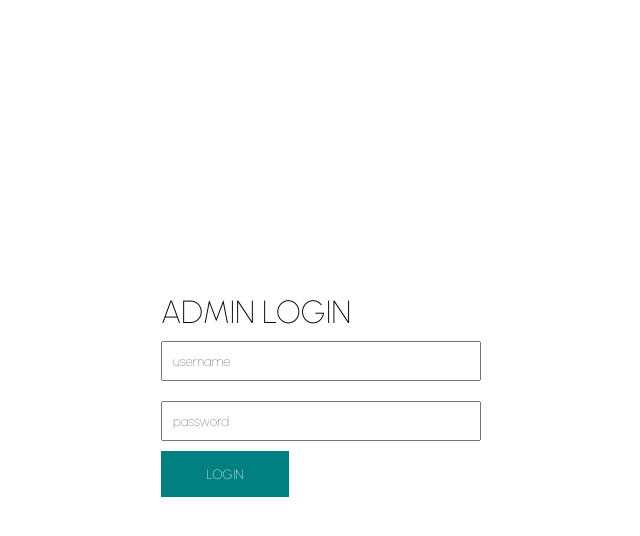
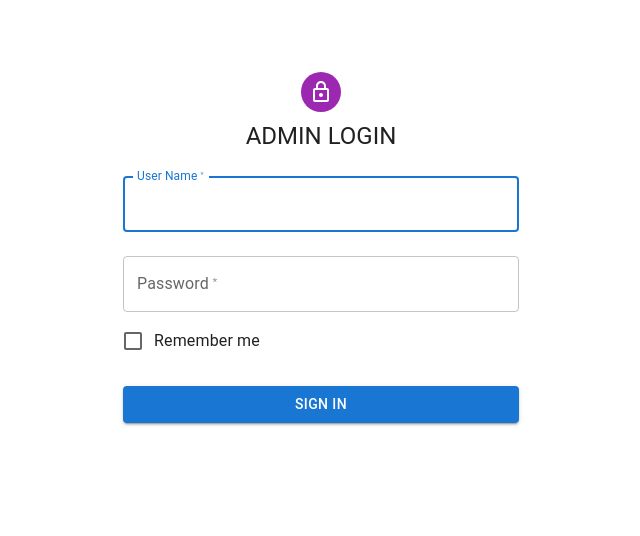
Before and after one commit to Anry001/guini-bo-fe, a React (Vite) app: page / in a window 1280 px wide. Shown: the top 536 px of the page, without its empty margins (319-959 px from the left). Built offline with nearby package versions, Linux system fonts and the light colour scheme.

Commit message:
feat(login-page): remade admin login page with MUI

```diff
--- a/package.json
+++ b/package.json
@@ -11,7 +11,9 @@
   "dependencies": {
     "@emotion/react": "^11.10.5",
     "@emotion/styled": "^11.10.5",
-    "@mui/material": "^5.11.3",
+    "@mui/icons-material": "^5.11.0",
+    "@mui/material": "^5.11.4",
+    "@pankod/refine-mui": "^3.61.2",
     "axios": "^1.2.2",
     "react": "^18.2.0",
     "react-dom": "^18.2.0",
--- a/src/App.tsx
+++ b/src/App.tsx
@@ -1,103 +1,87 @@
-import styled from 'styled-components';
-import { useState } from 'react';
+import * as React from 'react';
+import Avatar from '@mui/material/Avatar';
+import Button from '@mui/material/Button';
+import CssBaseline from '@mui/material/CssBaseline';
+import TextField from '@mui/material/TextField';
+import FormControlLabel from '@mui/material/FormControlLabel';
+import Checkbox from '@mui/material/Checkbox';
+import Box from '@mui/material/Box';
+import LockOutlinedIcon from '@mui/icons-material/LockOutlined';
+import Typography from '@mui/material/Typography';
+import Container from '@mui/material/Container';
+import { createTheme, ThemeProvider } from '@mui/material/styles';
 
-const Container = styled.div`
-  width: 100vw;
-  height: 100vh;
-  background: linear-gradient(
-      rgba(255, 255, 255, 0.5),
-      rgba(255, 255, 255, 0.5)
-    ),
-    center;
-  background-size: cover;
-  display: flex;
-  align-items: center;
-  justify-content: center;
-`;
+const theme = createTheme();
 
-const Wrapper = styled.div`
-  width: 25%;
-  padding: 20px;
-  background-color: white;
-`;
-
-const Title = styled.h1`
-  font-style: 24px;
-  font-weight: 300;
-`;
-
-const Form = styled.form`
-  display: flex;
-  flex-direction: column;
-`;
-
-const Input = styled.input`
-  flex: 1;
-  min-width: 40%;
-  margin: 10px 0px;
-  padding: 10px;
-`;
-
-const Button = styled.button`
-  width: 40%;
-  border: none;
-  padding: 15px 20px;
-  background-color: teal;
-  color: white;
-  cursor: pointer;
-  margin-bottom: 10px;
-  &:disabled {
-    color: green;
-    cursor: not-allowed;
-  }
-`;
-
-const Link = styled.a`
-  margin: 5px 0px;
-  flex: 12px;
-  text-decoration: underline;
-  cursor: pointer;
-`;
-
-const Error = styled.span`
-  color: red;
-`;
-
-const App = () => {
-  const [username, setUserName] = useState('');
-  const [password, setPassword] = useState('');
-  // const dispatch = useDispatch();
-  // const { isFetching, error } = useSelector((state) => state.user);
-
-  // const handleClick = (e) => {
-  //   e.preventDefault();
-  //   login(dispatch, { username, password });
-  // };
+export default function SignIn() {
+  const handleSubmit = (event: React.FormEvent<HTMLFormElement>) => {
+    event.preventDefault();
+    const data = new FormData(event.currentTarget);
+    console.log({
+      email: data.get('email'),
+      password: data.get('password'),
+    });
+  };
 
   return (
-    <Container>
-      <Wrapper>
-        <Title>ADMIN LOGIN</Title>
-        <Form>
-          <Input
-            placeholder="username"
-            onChange={(e) => setUserName(e.target.value)}
-          />
-          <Input
-            placeholder="password"
-            type="password"
-            onChange={(e) => setPassword(e.target.value)}
-          />
-          <Button /* onClick={handleClick} */ /* disabled={isFetching} */>
-            LOGIN
-          </Button>
-          {/* {error && <Error>Something went wrong...</Error>} */}
-          {/* <Link>DONT YOU REMEMBER THE PASSWORD?</Link>
-          <Link>CREATE A NEW ACCOUNT</Link> */}
-        </Form>
-      </Wrapper>
-    </Container>
+    <ThemeProvider theme={theme}>
+      <Container component="main" maxWidth="xs">
+        <CssBaseline />
+        <Box
+          sx={{
+            marginTop: 8,
+            display: 'flex',
+            flexDirection: 'column',
+            alignItems: 'center',
+          }}
+        >
+          <Avatar sx={{ m: 1, bgcolor: 'secondary.main' }}>
+            <LockOutlinedIcon />
+          </Avatar>
+          <Typography component="h1" variant="h5">
+            ADMIN LOGIN
+          </Typography>
+          <Box
+            component="form"
+            onSubmit={handleSubmit}
+            noValidate
+            sx={{ mt: 1 }}
+          >
+            <TextField
+              margin="normal"
+              required
+              fullWidth
+              id="user-name"
+              label="User Name"
+              name="user-name"
+              autoComplete="user-name"
+              autoFocus
+            />
+            <TextField
+              margin="normal"
+              required
+              fullWidth
+              name="password"
+              label="Password"
+              type="password"
+              id="password"
+              autoComplete="current-password"
+            />
+            <FormControlLabel
+              control={<Checkbox value="remember" color="primary" />}
+              label="Remember me"
+            />
+            <Button
+              type="submit"
+              fullWidth
+              variant="contained"
+              sx={{ mt: 3, mb: 2 }}
+            >
+              Sign In
+            </Button>
+          </Box>
+        </Box>
+      </Container>
+    </ThemeProvider>
   );
-};
-
-export default App;
+}
```
Also changed, not shown: 1 other file (tests, documents, lock files or other folders).
